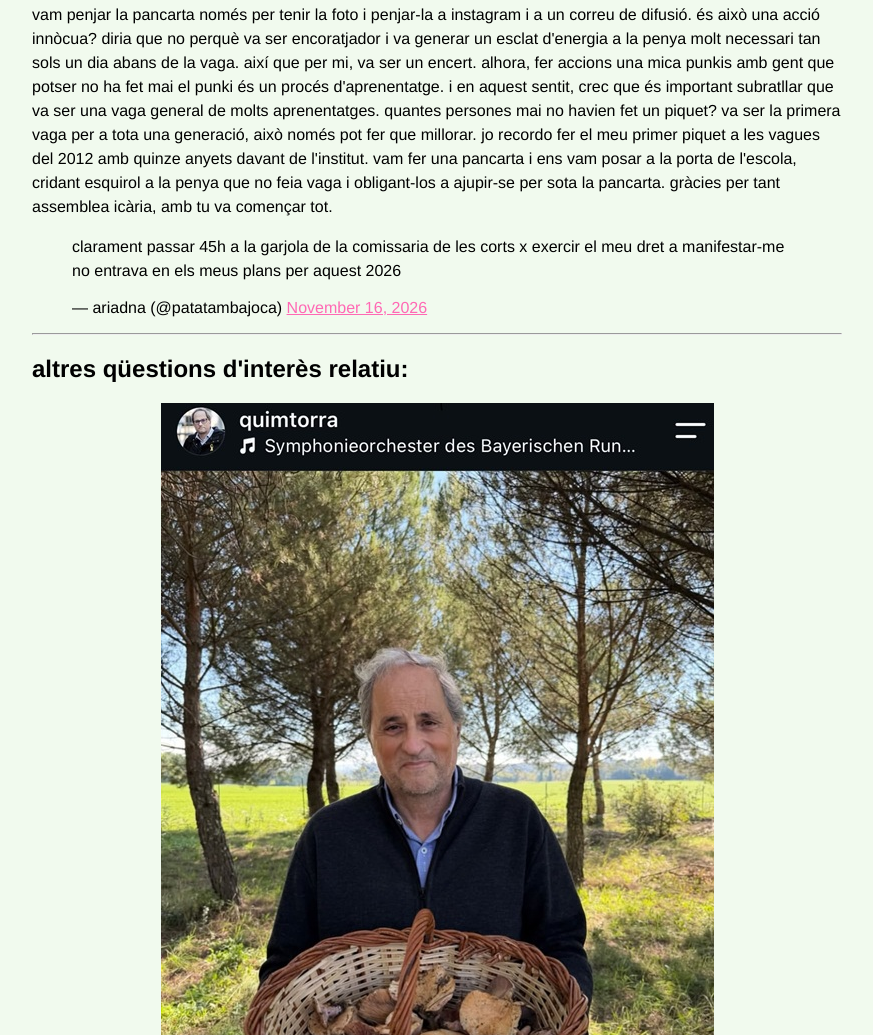
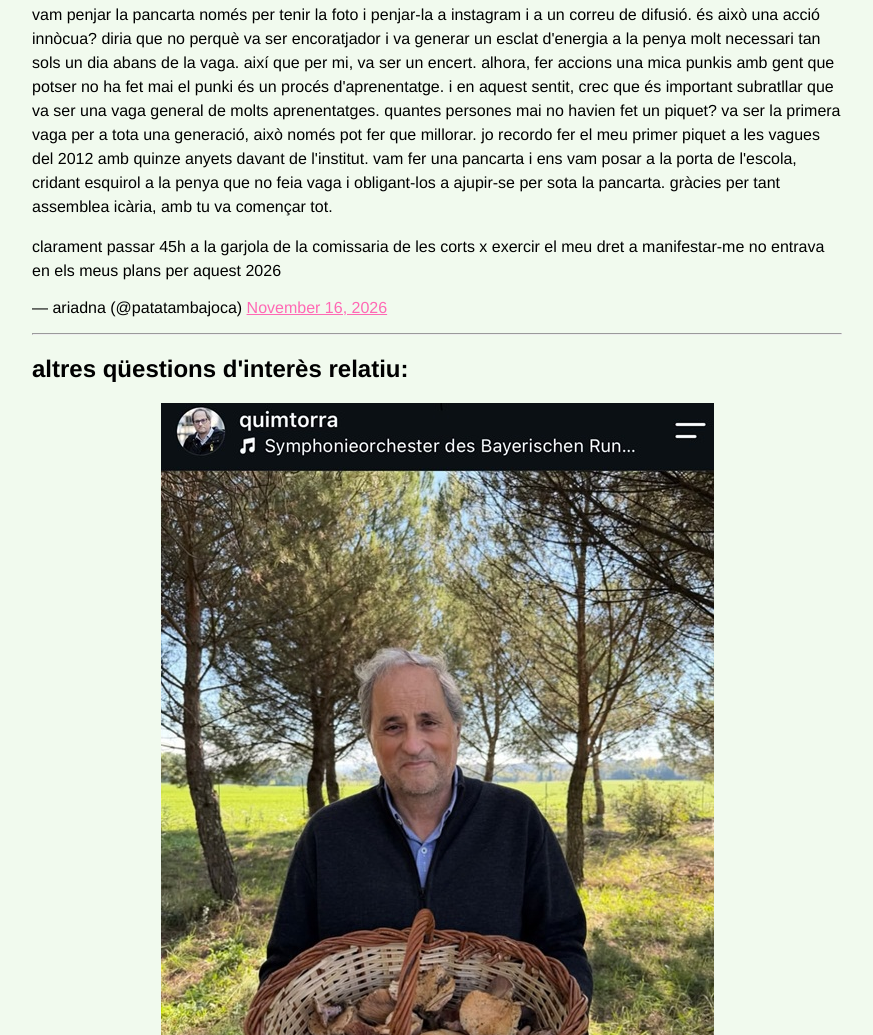
Before and after one commit to pudigas/nostalgicsdelapizzamediterrania, a plain HTML site: page blog/18_novembre.html in a window 1280 px wide. Shown: the part 968-2003 px from the top of the page, without its empty margins (218-1091 px from the left). Drawn offline with Linux system fonts and the light colour scheme; a script that the page names is missing.

Commit message:
Update styles.css

```diff
--- a/css/styles.css
+++ b/css/styles.css
@@ -25,7 +25,12 @@ article {
 IMG.displayed {
     display: block;
     margin-left: auto;
-    margin-right: auto }
+    margin-right: auto; }
+
+blockquote {
+    margin-left: auto;
+    margin-right: auto;
+}
 
 hr {
   display: block;
```
